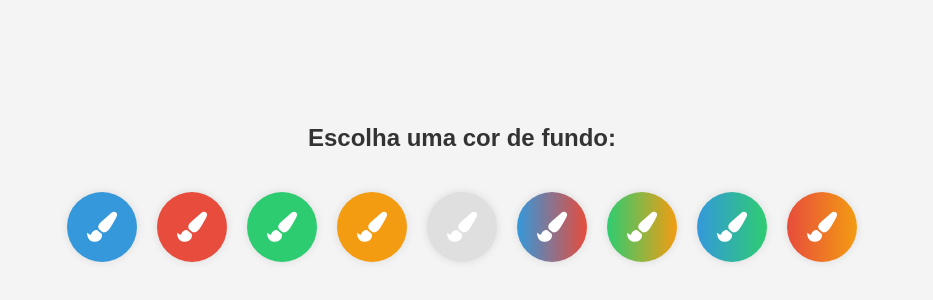
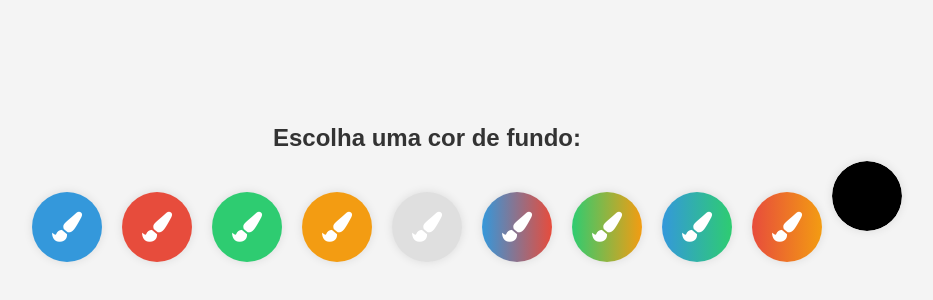
Before and after one commit to CriadorMods/MATH, a plain HTML site: page index.html in a window 1280 px wide. Shown: the part 212-512 px from the top of the page, without its empty margins (178-1111 px from the left). Drawn offline with Linux system fonts and the light colour scheme.

Commit message:
Update index.html
BIG UPDATE

```diff
--- a/index.html
+++ b/index.html
@@ -3,7 +3,6 @@
 <head>
     <meta charset="UTF-8">
     <meta name="viewport" content="width=device-width, initial-scale=1.0">
-    <link rel="icon" href="favicon (1).ico" type="image/x-icon">
     <title>Seleção de Cor de Fundo</title>
     <link rel="stylesheet" href="https://cdnjs.cloudflare.com/ajax/libs/font-awesome/5.15.4/css/all.min.css">
     <style>
@@ -16,6 +15,18 @@
             align-items: center;
             justify-content: center;
             background-color: #f4f4f4;
+            opacity: 0;
+            animation: fadeIn 0.9s ease-in-out forwards;
+        }
+        @keyframes fadeIn {
+            from {
+                opacity: 0;
+                transform: translateY(-20px);
+            }
+            to {
+                opacity: 1;
+                transform: translateY(0);
+            }
         }
 
         .container {
@@ -93,6 +104,48 @@
         #color-option-9 {
             background-image: linear-gradient(to right, #e74c3c, #f39c12);
         }
+        .custom-color {
+            margin-top: 20px;
+        }
+
+
+        /* Estilos para o botão de seleção de cor personalizada */
+        .custom-color input[type="color"] {
+            width: 70px;
+            height: 70px;
+            border: none;
+            border-radius: 50%;
+            cursor: pointer;
+            transition: transform 0.3s, box-shadow 0.3s;
+            box-shadow: 0 0 10px rgba(0, 0, 0, 0.1);
+            overflow: hidden;
+            position: relative;
+            padding: 0;
+            margin: 0;
+            appearance: none;
+        }
+
+        .custom-color input[type="color"]::-webkit-color-swatch-wrapper {
+            border: none;
+            padding: 0;
+            margin: 0;
+        }
+
+        .custom-color input[type="color"]::-webkit-color-swatch {
+            border: none;
+            border-radius: 50%;
+            padding: 0;
+            margin: 0;
+        }
+
+        .custom-color input[type="color"]:hover {
+            transform: scale(1.1);
+            box-shadow: 0 0 20px rgba(0, 0, 0, 0.4);
+        }
+
+        .custom-color label {
+            display: none;
+        }
     </style>
 </head>
 <body>
@@ -128,6 +181,14 @@
             </div>
         </div>
     </div>
+    <div class="custom-color">
+        <input type="color" id="custom-color-picker" onchange="changeBackgroundColor(this.value)">
+    </div>
+</div>
+
+</div>
+</div>
+    </div>
 
     <script>
         function changeBackgroundColor(color) {
```
